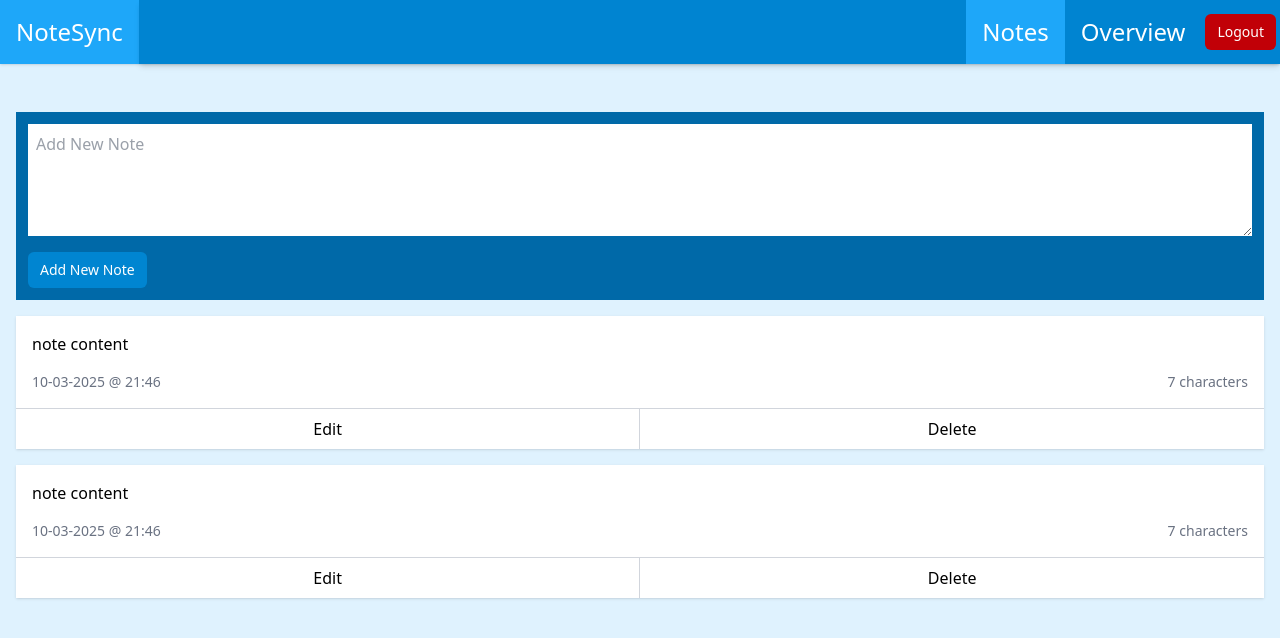
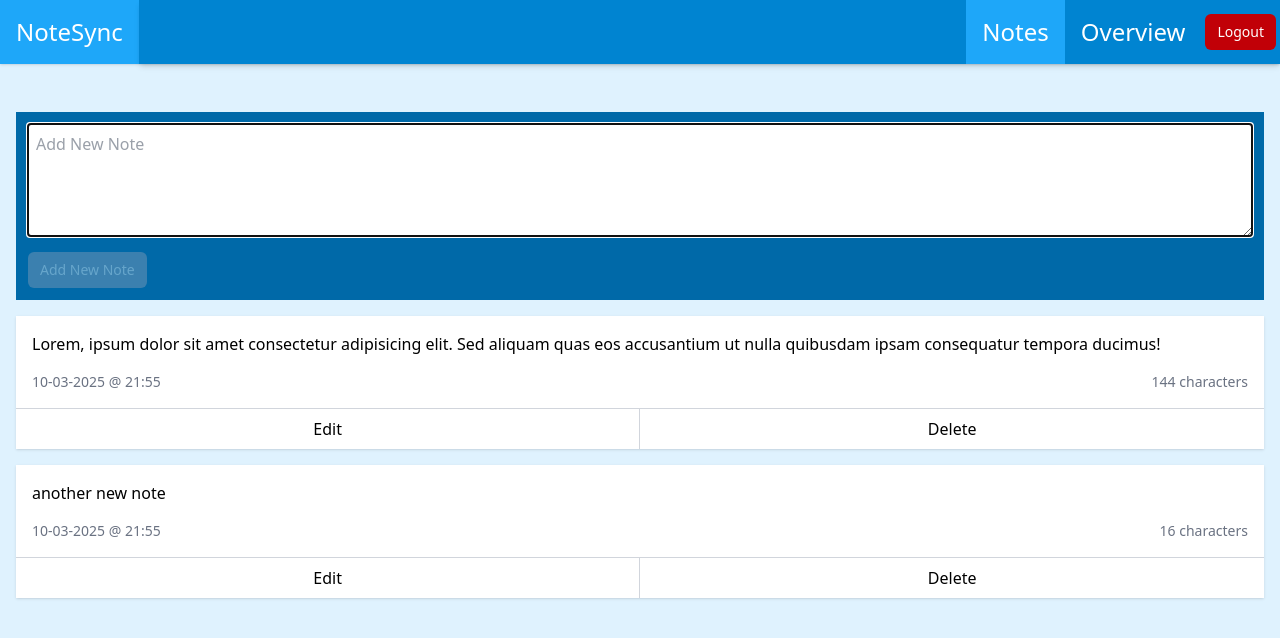
Before and after one commit to ahmadi70/NoteSync_Capstone, a Vue app: page /#/ in a window 1280 px wide. Shown: the top 638 px of the page. Built offline with nearby package versions, Linux system fonts and the light colour scheme.

Commit message:
improve to use props, emit, ref, directives and computed

```diff
--- /dev/null
+++ b/components.d.ts
@@ -0,0 +1,21 @@
+/* eslint-disable */
+// @ts-nocheck
+// Generated by unplugin-vue-components
+// Read more: https://github.com/vuejs/core/pull/3399
+// biome-ignore lint: disable
+export {}
+
+/* prettier-ignore */
+declare module 'vue' {
+  export interface GlobalComponents {
+    App: typeof import('./src/App.vue')['default']
+    MainSection: typeof import('./src/components/Layout/MainSection.vue')['default']
+    Navbar: typeof import('./src/components/Layout/Navbar.vue')['default']
+    Note: typeof import('./src/components/Note/Note.vue')['default']
+    NoteBox: typeof import('./src/components/Note/NoteBox.vue')['default']
+    PageNotes: typeof import('./src/pages/PageNotes.vue')['default']
+    PageOverview: typeof import('./src/pages/PageOverview.vue')['default']
+    RouterLink: typeof import('vue-router')['RouterLink']
+    RouterView: typeof import('vue-router')['RouterView']
+  }
+}
--- a/package.json
+++ b/package.json
@@ -9,6 +9,7 @@
     "preview": "vite preview"
   },
   "dependencies": {
+    "@vueuse/core": "^13.0.0",
     "material-icons": "^1.13.14",
     "vue": "^3.5.13",
     "vue-router": "^4.5.0"
@@ -17,6 +18,8 @@
     "@tailwindcss/vite": "^4.0.12",
     "@vitejs/plugin-vue": "^5.2.1",
     "tailwindcss": "^4.0.12",
+    "unplugin-auto-import": "^19.1.1",
+    "unplugin-vue-components": "^28.4.1",
     "vite": "^6.2.0"
   }
 }
--- a/src/App.vue
+++ b/src/App.vue
@@ -1,6 +1,4 @@
-<script setup>
-import Navbar from '@/components/Layout/Navbar.vue'
-</script>
+<script setup></script>
 
 <template>
   <div>
--- a/src/components/Layout/Navbar.vue
+++ b/src/components/Layout/Navbar.vue
@@ -1,5 +1,4 @@
 <script setup>
-import { ref } from 'vue'
 import { useOnClickOutside } from '@/use/useOnClickOutside'
 
 const isOpen = ref(false)
--- a/src/components/Note/Note.vue
+++ b/src/components/Note/Note.vue
@@ -1,12 +1,40 @@
-<script setup></script>
+<script setup>
+import { useDateFormat } from '@vueuse/core'
+
+const props = defineProps({
+  note: {
+    type: Object,
+    required: true
+  }
+})
+
+const getCharacter = computed(()=> {
+  const length = props.note.content.length
+  const description = length > 1 ? 'characters' : 'character'
+  return `${ length } ${ description }`
+})
+
+const dateFormated = computed(() => {
+  const currentDate = new Date().getTime()
+  const formatDate = useDateFormat(currentDate, 'DD-MM-YYYY @ HH:mm')
+
+  return formatDate
+})
+
+const emit = defineEmits(['deleteClicked'])
+const handleDeleteClicked = () => {
+  emit('deleteClicked', props.note.id)
+}
+
+</script>
 
 <template>
   <div class="bg-white shadow-sm">
     <div class="p-4">
-      <p>note content</p>
+      <p>{{ note.content }}</p>
       <div class="text-sm text-gray-500 flex justify-between mt-4 items-center">
-        <span>10-03-2025 @ 21:46</span>
-        <span>7 characters</span>
+        <span>{{ dateFormated }}</span>
+        <span>{{ getCharacter }}</span>
       </div>
     </div>
 
@@ -15,7 +43,10 @@
         to=""
         class="w-full py-2 cursor-pointer hover:bg-[#1ea7f9] hover:text-white text-center"
       >Edit</RouterLink>
-      <button class="w-full py-2 cursor-pointer hover:bg-red-600 hover:text-white">Delete</button>
+      <button
+        @click="handleDeleteClicked"
+        class="w-full py-2 cursor-pointer hover:bg-red-600 hover:text-white"
+      >Delete</button>
     </div>
   </div>
 </template>
--- a/src/components/Note/NoteBox.vue
+++ b/src/components/Note/NoteBox.vue
@@ -1,15 +1,58 @@
-<script setup></script>
+<script setup>
+import { vAutofocus } from '@/directives/vAutofocus'
+
+const props = defineProps({
+  modelValue: {
+    type: String,
+    required: true
+  },
+  placeholder: {
+    type: String,
+    required: true
+  },
+  actionBtnLabel: {
+    type: String
+  },
+  cancelBtnLabel: {
+    type: String
+  },
+  boxLabel: {
+    type: String
+  }
+})
+
+const emit = defineEmits(['update:modelValue', 'handleAction'])
+
+const textareRef = ref(null)
+const focusTextArea = () =>  {
+  textareRef.value.focus()
+}
+defineExpose({focusTextArea})
+
+const isDisabled = computed(() => !props.modelValue?.trim())
+</script>
 
 <template>
   <div class="bg-sky-700 p-3">
+    <label v-if="boxLabel" class="text-white text-sm">{{ boxLabel }}</label>
     <textarea
+      :value="modelValue"
+      @input="emit('update:modelValue', $event.target.value)"
+      v-autofocus
+      ref="textareRef"
       class="bg-white w-full block p-2 text-gray-700 mb-4"
-      placeholder="Add New Note"
+      :placeholder="placeholder"
       rows="4"
       maxlength="100"
     ></textarea>
-    <div class="flex">
-      <button class="btn">Add New Note</button>
+    <div class="flex justify-between">
+      <RouterLink v-if="cancelBtnLabel" class="btn" to="/">{{ cancelBtnLabel }}</RouterLink>
+      <button
+        v-if="actionBtnLabel"
+        @click="$emit('handleAction')"
+        :disabled="isDisabled"
+        :class="['btn', { 'btn-disabled': isDisabled }]"
+      >{{ actionBtnLabel }}</button>
     </div>
   </div>
 </template>
--- /dev/null
+++ b/src/directives/vAutofocus.js
@@ -0,0 +1,5 @@
+export const vAutofocus = {
+  mounted: (el) => {
+    el.focus()
+  }
+}
--- a/src/pages/PageNotes.vue
+++ b/src/pages/PageNotes.vue
@@ -1,17 +1,47 @@
 <script setup>
-  import MainSection from '@/components/Layout/MainSection.vue'
-  import NoteBox from '@/components/Note/NoteBox.vue'
-  import Note from '@/components/Note/Note.vue'
+const notes = ref([
+  {
+    id: 'id1',
+    content: 'Lorem, ipsum dolor sit amet consectetur adipisicing elit. Sed aliquam quas eos accusantium ut nulla quibusdam ipsam consequatur tempora ducimus!'
+  },
+  {
+    id: 'id2',
+    content: 'another new note'
+  }
+])
+
+const newNote = ref('')
+const newNoteRef = ref(null)
+const addNote = () => {
+  const currentDate = new Date().getTime()
+  const id = currentDate.toString()
+  notes.value.unshift({
+    id,
+    content: newNote.value
+  })
+  newNote.value = ''
+  newNoteRef.value.focusTextArea()
+}
+
+const deleteNote = idToDelete => {
+  notes.value = notes.value.filter(note => note.id !== idToDelete)
+}
 </script>
 
 <template>
   <MainSection class="space-y-4">
     <NoteBox
+      v-model="newNote"
+      @handleAction="addNote"
+      ref="newNoteRef"
       actionBtnLabel="Add New Note"
       placeholder="Add New Note"
     />
     <Note
-      v-for="note in 2"
+      v-for="note in notes"
+      :key="note.id"
+      :note="note"
+      @deleteClicked="deleteNote"
     />
   </MainSection>
 </template>
--- a/src/pages/PageOverview.vue
+++ b/src/pages/PageOverview.vue
@@ -1,6 +1,4 @@
-<script setup>
-import MainSection from '@/components/Layout/MainSection.vue'
-</script>
+<script setup></script>
 
 <template>
   <MainSection>
--- a/src/style.css
+++ b/src/style.css
@@ -7,6 +7,9 @@ body {@apply bg-sky-100 }
   .btn {
     @apply bg-[#0085d1] text-white px-3 py-2 rounded-md text-sm cursor-pointer hover:bg-[#1ea7f9];
   }
+  .btn-disabled {
+    @apply bg-[#94a3b8] cursor-not-allowed opacity-40;
+  }
   .tab {
     @apply inline-block cursor-pointer p-2 border-b-2 border-transparent hover:text-gray-600 hover:border-b-gray-300;
   }
--- a/src/use/useOnClickOutside.js
+++ b/src/use/useOnClickOutside.js
@@ -1,5 +1,3 @@
-import { onMounted, onBeforeUnmount } from 'vue';
-
 export function useOnClickOutside(callback) {
   const onClickOutside = event => {
     callback(event)
--- a/vite.config.js
+++ b/vite.config.js
@@ -1,10 +1,21 @@
 import { defineConfig } from 'vite'
 import vue from '@vitejs/plugin-vue'
 import tailwindcss from '@tailwindcss/vite'
+import AutoImport from 'unplugin-auto-import/vite'
+import Components from 'unplugin-vue-components/vite'
 
 // https://vite.dev/config/
 export default defineConfig({
-  plugins: [vue(), tailwindcss()],
+  plugins: [
+    vue(),
+    tailwindcss(),
+    Components({
+      dirs: ['./src/components']
+    }),
+    AutoImport({
+      imports: ['vue']
+    })
+  ],
   resolve: {
     alias: {
       '@': '/src'
```
